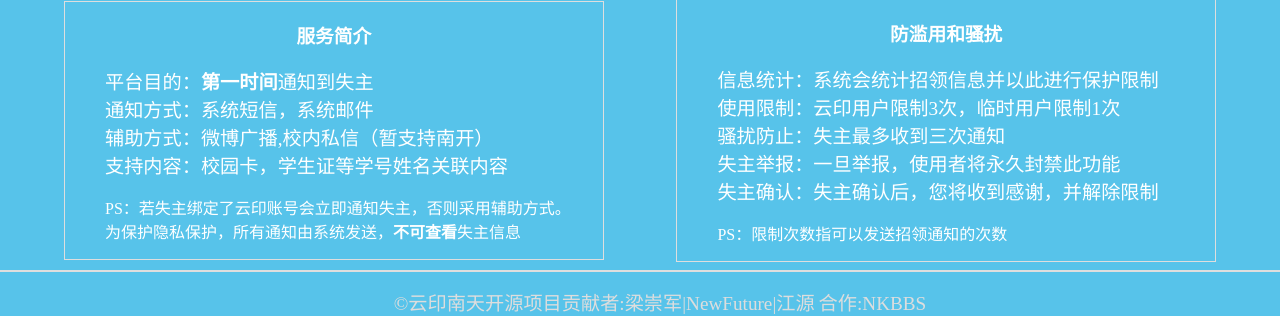
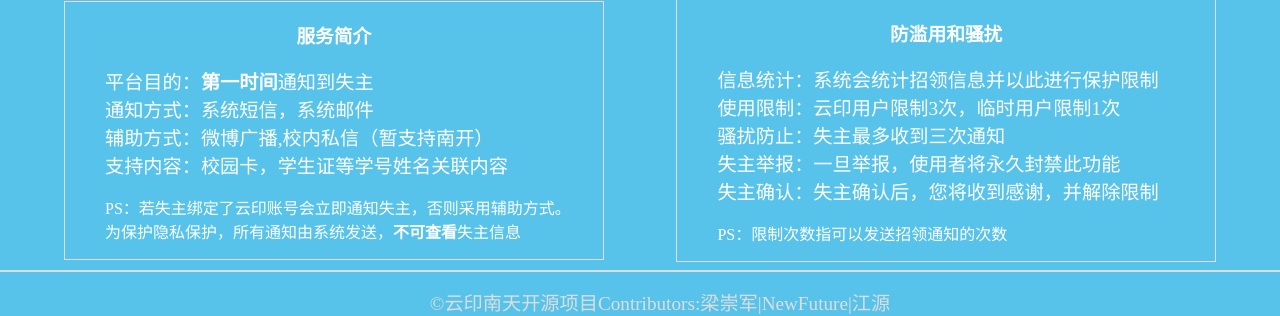
Before and after one commit to YunYinORG/find, a Python web app: template templates/index.html in a window 1280 px wide. Shown: the part 700-1016 px from the top of the page. Run offline with Jinja, Linux system fonts and the light colour scheme; the template is opened without the code that fills it, so the values that code supplies are empty.

Commit message:
更新config

```diff
--- a/templates/index.html
+++ b/templates/index.html
@@ -5,7 +5,7 @@ $def with (name)
 	<meta charset="UTF-8">
   	<title>云印南天—招领服务</title>
   	<meta name="viewport" content="initial-scale=1,maximum-scale=1,user-scalable=no"/>
-  	<link rel="stylesheet" type="text/css" href="/static/css/card.css?2">
+  	<link rel="stylesheet" type="text/css" href="/static/css/card.css">
 </head>
 <body>
 <div id="main">
@@ -73,7 +73,7 @@ $else:
 		</div>
 	</div>
 <footer><hr/>
-<ul><li><a target="_blank" href="http://www.yunyin.org/">©云印南天</a></li><li><a target="_blank" rel="nofollow" href="https://github.com/YunYinORG/">开源项目</a></li><li><a>贡献者:梁崇军|NewFuture|江源</a></li> <li><a target="_blank" href="http://bbs.nankai.edu.cn">合作:NKBBS</a></li></ul></footer>
+<ul><li><a target="_blank" href="http://www.yunyin.org/">©云印南天</a></li><li><a target="_blank" rel="nofollow" href="https://github.com/YunYinORG/">开源项目</a></li><li><a>Contributors:梁崇军|NewFuture|江源</a></li></ul></footer>
 </div>
 <div id="login-modal" class="modal" style="display:none">
 <div class="content"><div class="close">×</div>
```
Also changed, not shown: templates/school/nku_unlogin.html (+4 -6 lines), 2 other files.
